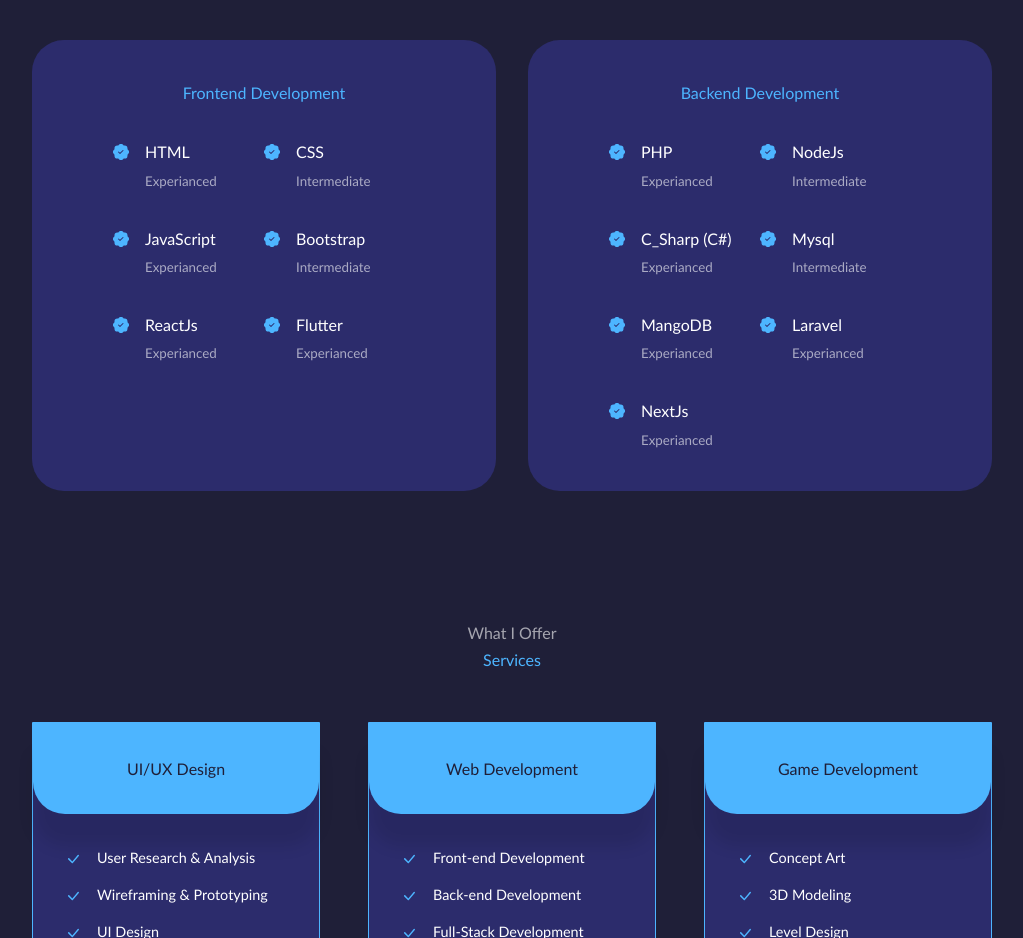
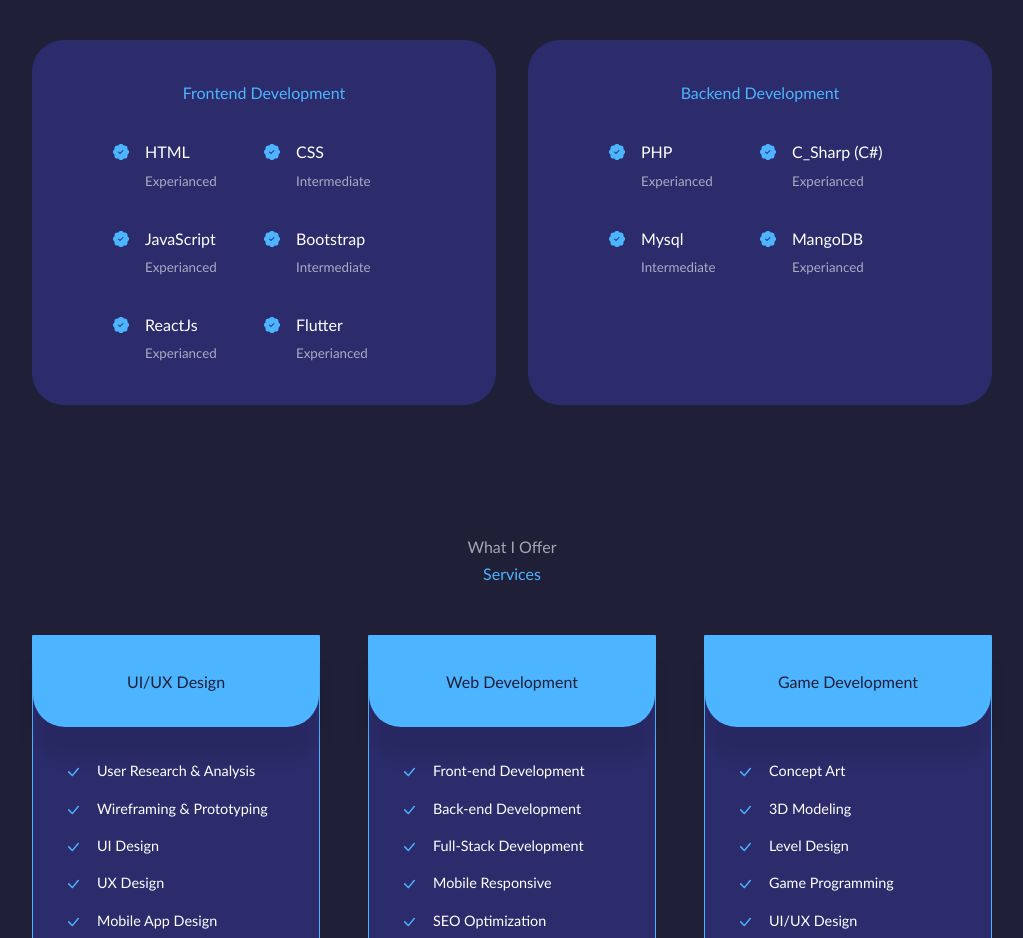
Before and after one commit to Jahbles01/dever-abdul, a React (Create React App) app: page / in a window 1280 px wide. Shown: the part 1840-2778 px from the top of the page, without its empty margins (128-1151 px from the left). Built offline with nearby package versions, Linux system fonts and the light colour scheme.

Commit message:
commitOne

```diff
--- a/package.json
+++ b/package.json
@@ -1,5 +1,4 @@
 {
-  "homepage": "http://jahbles01.github.io/dever-abdul",
   "name": "my-react-portfolio",
   "version": "0.1.0",
   "private": true,
@@ -18,8 +17,6 @@
   },
   "scripts": {
     "start": "react-scripts start",
-    "predeploy": "npm run build",
-    "deploy": "gh-pages -d build",
     "build": "react-scripts build",
     "test": "react-scripts test",
     "eject": "react-scripts eject"
--- a/src/components/experiance/Experiance.jsx
+++ b/src/components/experiance/Experiance.jsx
@@ -68,13 +68,6 @@ function Experiance() {
             <article className="experiance__details">
               <BsFillPatchCheckFill className="experiance__details-icon"/>
               <div>
-                <h4>NodeJs</h4>
-                <small className="text-light">Intermediate</small>
-              </div>
-            </article>
-            <article className="experiance__details">
-              <BsFillPatchCheckFill className="experiance__details-icon"/>
-              <div>
                 <h4>C_Sharp (C#)</h4>
                 <small className="text-light">Experianced</small>
               </div>
@@ -93,20 +86,6 @@ function Experiance() {
                 <small className="text-light">Experianced</small>
               </div>
             </article>
-            <article className="experiance__details">
-              <BsFillPatchCheckFill className="experiance__details-icon"/>
-              <div>
-                <h4>Laravel</h4>
-                <small className="text-light">Experianced</small>
-              </div>
-            </article>
-            <article className="experiance__details">
-              <BsFillPatchCheckFill className="experiance__details-icon"/>
-              <div>
-                <h4>NextJs</h4>
-                <small className="text-light">Experianced</small>
-              </div>
-            </article>
           </div>
         </div>
       </div>
```
